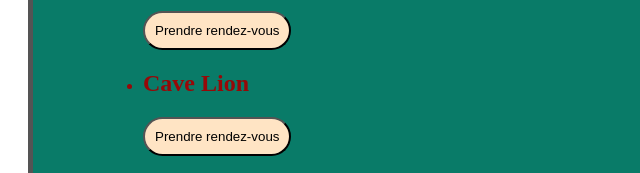
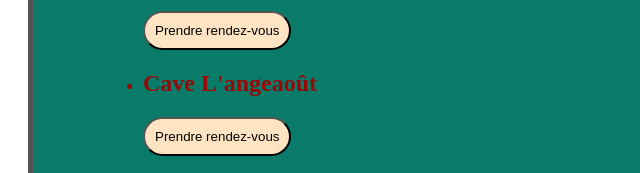
Before and after one commit to servispacement-cpu/Doctocav, a plain HTML site: page index.html in a window 1280 px wide. Shown: the part 604-777 px from the top of the page, 0-640 px from the left. Drawn offline with Linux system fonts and the light colour scheme.

Commit message:
Update index.html

```diff
--- a/index.html
+++ b/index.html
@@ -13,7 +13,7 @@
         <ul>
        <li><h2>Cave Nora</h2>  <button id="bn"> Prendre rendez-vous </button>  </li>
        <li><h2>Cave Bastion</h2>  <button id="bb"> Prendre rendez-vous </button>  </li>
-       <li><h2>Cave Lion</h2>  <button id="bl"> Prendre rendez-vous </button>  </li>
+       <li><h2>Cave L'angeaoût</h2>  <button id="bl"> Prendre rendez-vous </button>  </li>
        <li><h2>Cave Eve</h2>  <button id="be"> Prendre rendez-vous </button>  </li>
        <li><h2>Caves Aigle</h2>  <button id="ba"> Prendre rendez-vous </button>  </li>
        <li><h2>Caves Faritas</h2>  <button id="bf"> Prendre rendez-vous </button>  </li>
```
